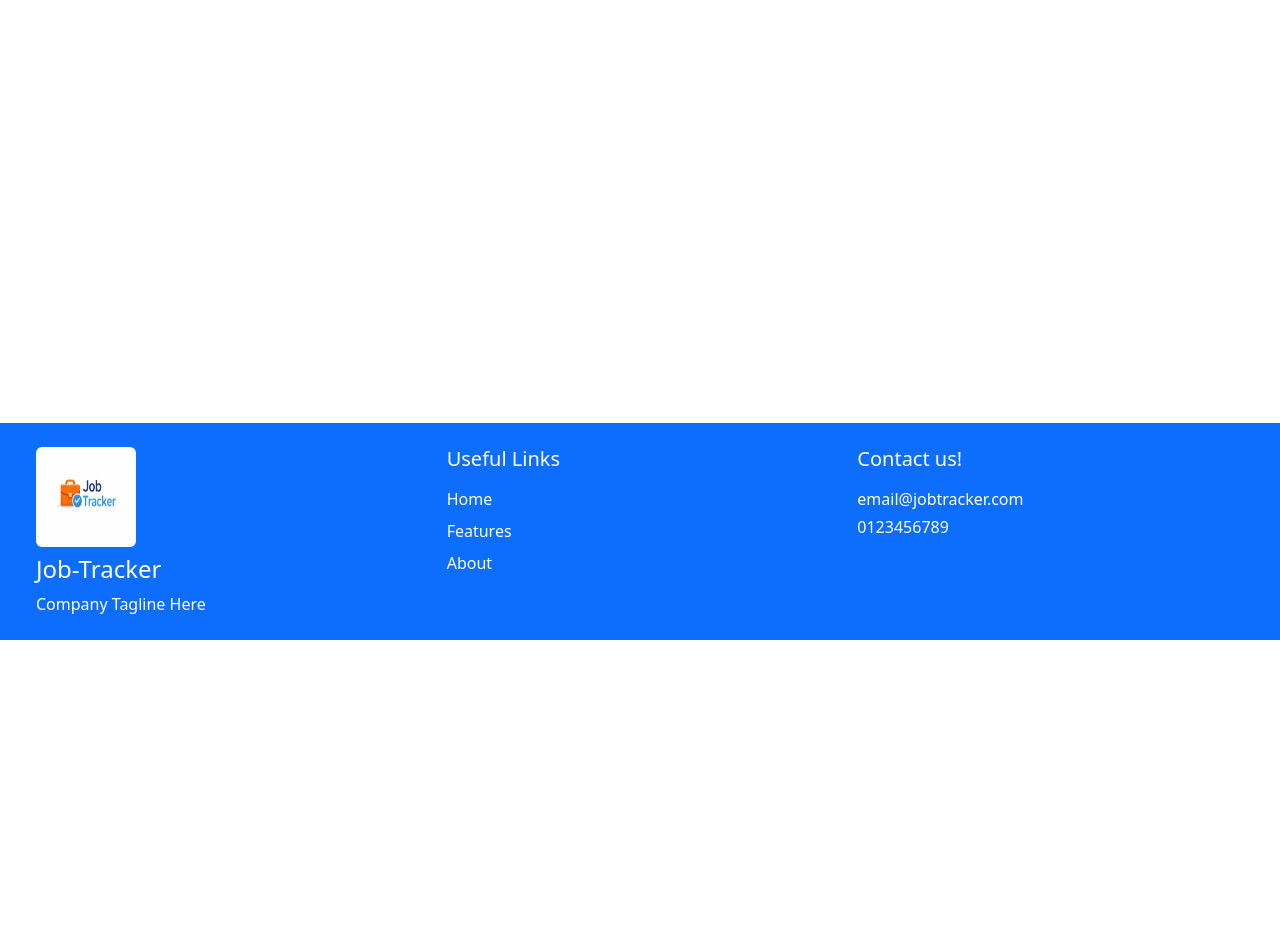
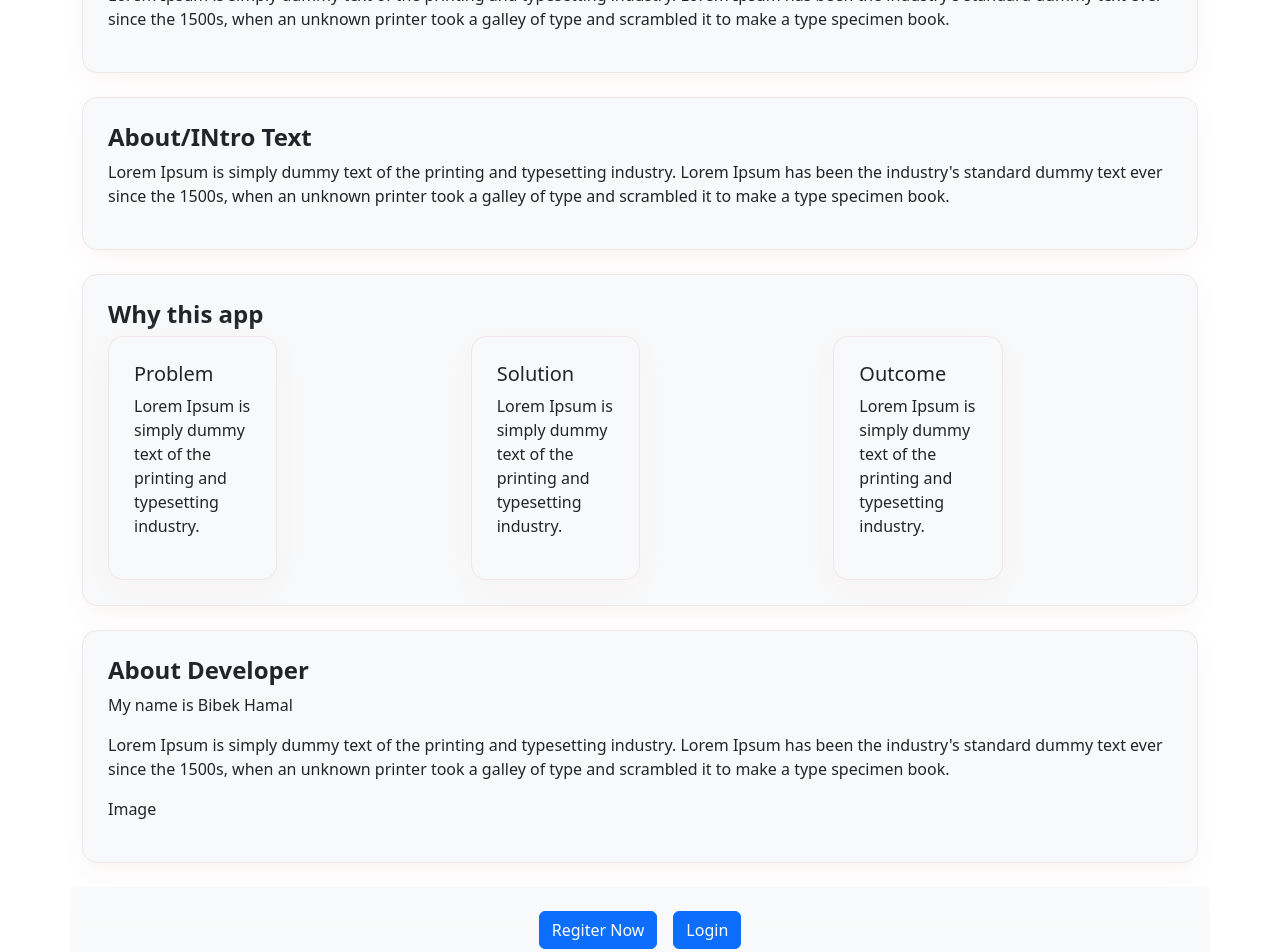
Before and after one commit to Bibek545/Job-tracker, a React (Vite) app: page /about in a window 1280 px wide. Shown: the part 160-1112 px from the top of the page. Before the commit the page ends 800 px from the top, so only its background shows below. Built offline with nearby package versions, Linux system fonts and the light colour scheme.

Commit message:
finished the featurePage.jsx and workng on aboutPage.jsx

```diff
--- a/src/App.css
+++ b/src/App.css
@@ -14,7 +14,7 @@
     border: 1px solid white;
     border-radius: 3px;
     /* padding: 5px; */
-    padding:10px 0px 0px 30px;
+    padding: 10px 0px 0px 30px;
     /* margin: 3px; */
     background-color: white;
     box-shadow: 5px 10px white;
@@ -34,7 +34,7 @@
 }
 
 .login-card {
-        background: white;
+    background: white;
     padding: 2rem;
     border-radius: 12px;
     border: 1px solid #ddd;
@@ -44,3 +44,30 @@
 .login-card h2 {
     font-weight: 700;
 }
+
+.feature-card-feature {
+    width: 100%;
+    padding: 25px;
+    /* margin: 5px; */
+    border-radius: 15px;
+    border: 1px solid #efe7e7;
+    box-shadow: 0 8px 24px rgba(249, 243, 243, 0.8);
+}
+
+.about-card {
+    width: 100%;
+    padding: 25px;
+    /* margin: 5px; */
+    border-radius: 15px;
+    border: 1px solid #efe7e7;
+    box-shadow: 0 8px 24px rgba(249, 243, 243, 0.8);
+}
+
+.about-card-inside {
+    width: 50%;
+    padding: 25px;
+    /* margin: 5px; */
+    border-radius: 15px;
+    border: 1px solid #efe7e7;
+    box-shadow: 0 8px 24px rgba(249, 243, 243, 0.8);
+}
--- a/src/pages/auth/LoginPage.jsx
+++ b/src/pages/auth/LoginPage.jsx
@@ -1,5 +1,6 @@
 import React from "react";
 import { Button, Col, Container, Form, Row } from "react-bootstrap";
+import { Link } from "react-router-dom";
 
 const LoginPage = () => {
   return (
@@ -24,10 +25,17 @@ const LoginPage = () => {
                     placeholder="Enter password"
                   ></Form.Control>
                 </Form.Group>
-                <Button className="w-100" variant="primary">Login</Button>
-                <div>
-          <p>New user <a href="/register">Register</a> here.</p>
-
+                <Button className="w-100" variant="primary">
+                  Login
+                </Button>
+                <div className="text-center m-3">
+                  <p>
+                    New user{" "}
+                    <Link to="/register" className="text-decoration-none">
+                      Register
+                    </Link>{" "}
+                    here.
+                  </p>
                 </div>
               </Form>
             </div>
--- a/src/pages/auth/RegisterPage.jsx
+++ b/src/pages/auth/RegisterPage.jsx
@@ -1,5 +1,6 @@
 import React from "react";
 import { Button, Col, Container, Form, Row } from "react-bootstrap";
+import { Link } from "react-router-dom";
 
 const RegisterPage = () => {
   return (
@@ -55,6 +56,15 @@ const RegisterPage = () => {
                 <Button className="w-100" variant="primary" type="Submit">
                   Register
                 </Button>
+                <div className="text-center m-3">
+                  <p>
+                    New user If you already have an account please{" "}
+                    <Link to="/login" className="text-decoration-none">
+                      Login
+                    </Link>{" "}
+                    here.
+                  </p>
+                </div>
               </Form>
             </div>
           </Col>
--- a/src/pages/home/AboutPage.jsx
+++ b/src/pages/home/AboutPage.jsx
@@ -1,9 +1,116 @@
-import React from 'react'
+import React from "react";
+import { Button, Col, Container, Row } from "react-bootstrap";
+import { Link } from "react-router-dom";
 
 const AboutPage = () => {
   return (
-    <div>This is the about page.</div>
-  )
-}
+    <>
+      <Container>
+        <Row className="my-4">
+          <Col>
+            <div className="about-card bg-light">
+              <h4 className="fw-bold">About Job Tracker</h4>
+              <p>
+                Lorem Ipsum is simply dummy text of the printing and typesetting
+                industry. Lorem Ipsum has been the industry's standard dummy
+                text ever since the 1500s, when an unknown printer took a galley
+                of type and scrambled it to make a type specimen book.
+              </p>
+            </div>
+          </Col>
+        </Row>
+        <Row className="my-4">
+          <Col>
+            <div className="about-card bg-light">
+              <h4 className="fw-bold">About/INtro Text</h4>
+              <p>
+                Lorem Ipsum is simply dummy text of the printing and typesetting
+                industry. Lorem Ipsum has been the industry's standard dummy
+                text ever since the 1500s, when an unknown printer took a galley
+                of type and scrambled it to make a type specimen book.
+              </p>
+            </div>
+          </Col>
+        </Row>
+        <Row className="my-4">
+          <Col>
+            <div className="about-card  bg-light">
+              <h4 className="fw-bold">Why this app</h4>
+              <Row className="g-4">
+                <Col xs={12} md={4}>
+                  <div className="about-card-inside bg-light">
+                    <h5> Problem</h5>
+                    <p>
+                      {" "}
+                      Lorem Ipsum is simply dummy text of the printing and
+                      typesetting industry.
+                    </p>
+                  </div>
+                </Col>
+                <Col xs={12} md={4}>
+                  <div className="about-card-inside bg-light">
+                    <h5>Solution</h5>
+                    <p>
+                      {" "}
+                      Lorem Ipsum is simply dummy text of the printing and
+                      typesetting industry.
+                    </p>
+                  </div>
+                </Col>
+                <Col xs={12} md={4}>
+                  <div className="about-card-inside bg-light">
+                    <h5>Outcome</h5>
+                    <p>
+                      {" "}
+                      Lorem Ipsum is simply dummy text of the printing and
+                      typesetting industry.
+                    </p>
+                  </div>
+                </Col>
+              </Row>
+            </div>
+          </Col>
+        </Row>
+        <Row className="my-4">
+          <Col>
+            <div className="about-card bg-light">
+              <h4 className="fw-bold">About Developer</h4>
+              <p>My name is Bibek Hamal</p>
+              <p>
+                Lorem Ipsum is simply dummy text of the printing and typesetting
+                industry. Lorem Ipsum has been the industry's standard dummy
+                text ever since the 1500s, when an unknown printer took a galley
+                of type and scrambled it to make a type specimen book.
+              </p>
+              <p>Image</p>
+            </div>
+          </Col>
+        </Row>
+      </Container>
+      <Container className="bg-light bg-gradient py-3 rounded">
+        <Row className="g-4">
+          <Col>
+            <div className="feaure-button d-flex justify-content-center">
+              <Button className="m-2">
+                <Link
+                  className="text-decoration-none text-white"
+                  to="/register"
+                >
+                  {" "}
+                  Regiter Now
+                </Link>
+              </Button>
+              <Button className="m-2">
+                <Link className="text-decoration-none text-white" to="/login ">
+                  Login
+                </Link>
+              </Button>
+            </div>
+          </Col>
+        </Row>
+      </Container>
+    </>
+  );
+};
 
-export default AboutPage
+export default AboutPage;
--- a/src/pages/home/FeaturePage.jsx
+++ b/src/pages/home/FeaturePage.jsx
@@ -1,9 +1,115 @@
-import React from 'react'
+import React from "react";
+import { Button, Col, Container, Row } from "react-bootstrap";
+import { Link } from "react-router-dom";
 
 const FeaturePage = () => {
   return (
-    <div>This is the feature page.</div>
-  )
-}
+    <>
+      {/* hero section */}
+      <Container className="bg-light bg-gradient py-3 rounded">
+        <Row className="align-items-center">
+          <Col className="p-5">
+            <h2 className="fw-bold">
+              Everything you need to manage your job search.
+            </h2>
+            <p className="pt-2">
+              {" "}
+              We have made it easier to track your applications for free.
+            </p>
+          </Col>
+        </Row>
+      </Container>
+      {/* features card */}
+      <Container className="bg-light bg-gradient rounded">
+        <Row className="g-4">
+          <Col xs={12} md={6} lg={4}>
+            <div className="feature-card-feature bg-light">
+              <p>ICON /IMAGE</p>
+              <h4 className="fw-bold">Track Applications</h4>
+              <p>
+                Keep all your job entires organised in one place with status
+                updates.
+              </p>
+            </div>
+          </Col>
+          <Col xs={12} md={6} lg={4}>
+            <div className="feature-card-feature bg-light">
+              <p>ICON /IMAGE</p>
+              <h4 className="fw-bold">Organise Job Details</h4>
+              <p>
+                {" "}
+                Save company name, role, date, salary, location and notes in one
+                place.
+              </p>
+            </div>
+          </Col>
+          <Col xs={12} md={6} lg={4}>
+            <div className="feature-card-feature bg-light">
+              <p>ICON /IMAGE</p>
+              <h4 className="fw-bold"> Application Timeline </h4>
+              <p>
+                {" "}
+                Keep track of when you applied and stay on top of
+                follow-ups.{" "}
+              </p>
+            </div>
+          </Col>
+          <Col xs={12} md={6} lg={4}>
+            <div className="feature-card-feature bg-light">
+              <p>ICON /IMAGE</p>
+              <h4 className="fw-bold">Progress Overview </h4>
+              <p>
+                See how many applications, interviews, and offers you have at a
+                glance.{" "}
+              </p>
+            </div>
+          </Col>
+          <Col xs={12} md={6} lg={4}>
+            <div className="feature-card-feature bg-light">
+              <p>ICON /IMAGE</p>
+              <h4 className="fw-bold"> Secure Account </h4>
+              <p>
+                Your job search data is protected with your personal login
+                account.{" "}
+              </p>
+            </div>
+          </Col>
+          <Col xs={12} md={6} lg={4}>
+            <div className="feature-card-feature bg-light">
+              <p>ICON /IMAGE</p>
+              <h4 className="fw-bold"> Notes & Insights </h4>
+              <p>
+                Add personal notes for each job, like interview feedback,
+                recruiter details, or preparation tips.{" "}
+              </p>
+            </div>
+          </Col>
+        </Row>
+      </Container>
+      <Container className="bg-light bg-gradient py-3 rounded">
+        <Row className="g-4">
+          <Col>
+            <div className="feaure-button d-flex justify-content-center">
+              <Button className="m-2">
+                <Link
+                  className="text-decoration-none text-white"
+                  to="/register"
+                >
+                  {" "}
+                  Regiter Now
+                </Link>
+              </Button>
+              <Button className="m-2">
+                <Link className="text-decoration-none text-white" to="/login ">
+                  Login
+                </Link>
+              </Button>
+            </div>
+          </Col>
+        </Row>
+      </Container>
+    </>
+  );
+};
 
-export default FeaturePage
+export default FeaturePage;
--- a/src/pages/home/HomePage.jsx
+++ b/src/pages/home/HomePage.jsx
@@ -1,6 +1,7 @@
 import React from "react";
 import { Button, Col, Container, Row } from "react-bootstrap";
 import ichigo from "../../assests/image/ichigo.jpg";
+import { Link } from "react-router-dom";
 
 const HomePage = () => {
   return (
@@ -23,15 +24,15 @@ const HomePage = () => {
               Learn More
             </Button>
             <p className="pt-2">
-              <a className="text-decoration-none" href="/login ">
+              <Link className="text-decoration-none" to="/login ">
                 {" "}
                 Login{" "}
-              </a>{" "}
+              </Link>{" "}
               or{" "}
-              <a className="text-decoration-none" href="/register">
+              <Link className="text-decoration-none" to="/register">
                 {" "}
                 Register
-              </a>{" "}
+              </Link>{" "}
               to save your progress
             </p>
           </Col>
@@ -78,11 +79,11 @@ const HomePage = () => {
         </Row>
       </Container>
       <Container className="bg-light bg-gradient py-3 rounded">
-        <Row>
+        <Row className="g-4">
           <Col>
             <div className="feaure-button d-flex justify-content-center">
-              <Button className="m-2"><a className="text-decoration-none text-white" href="/register"> Regiter Now</a></Button>
-              <Button className="m-2"><a className="text-decoration-none text-white" href="/login ">Login</a></Button>
+              <Button className="m-2"><Link className="text-decoration-none text-white" to="/register"> Regiter Now</Link></Button>
+              <Button className="m-2"><Link className="text-decoration-none text-white" to="/login ">Login</Link></Button>
             </div>
           </Col>
         </Row>
```
